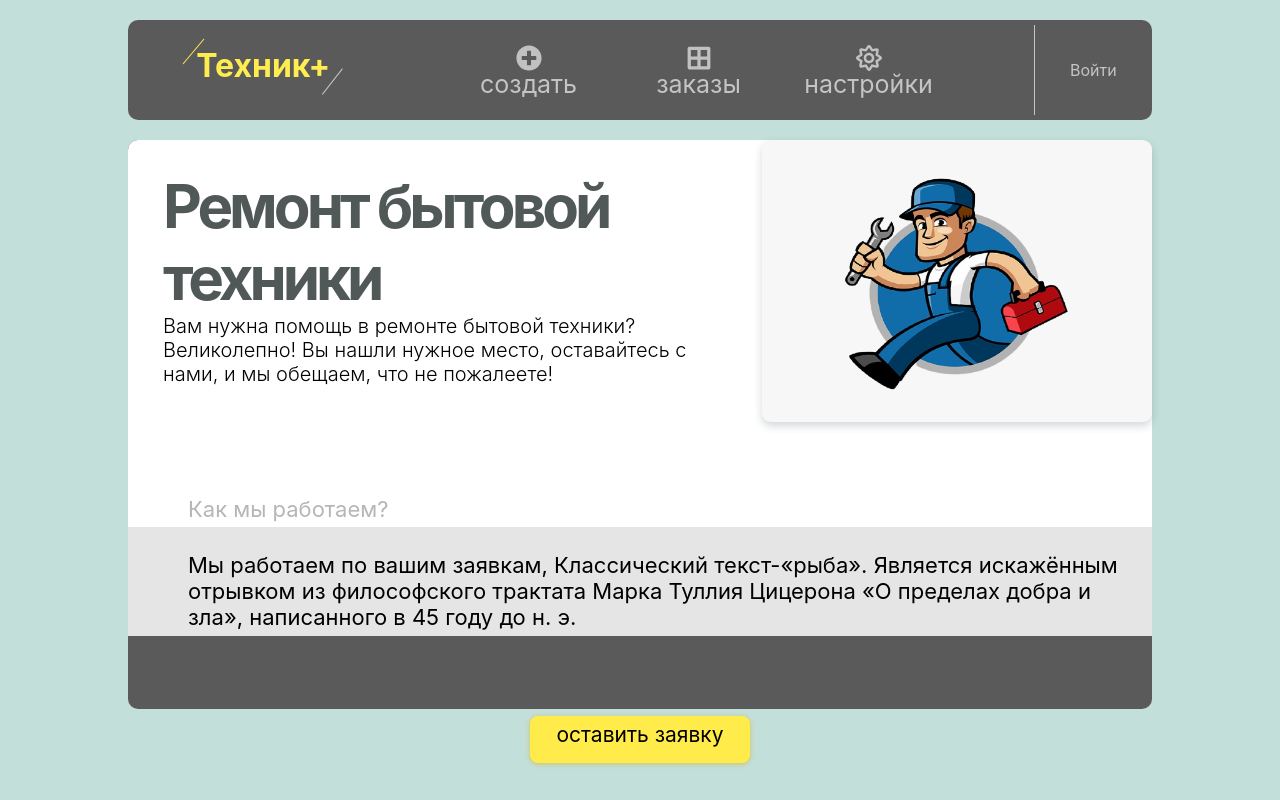
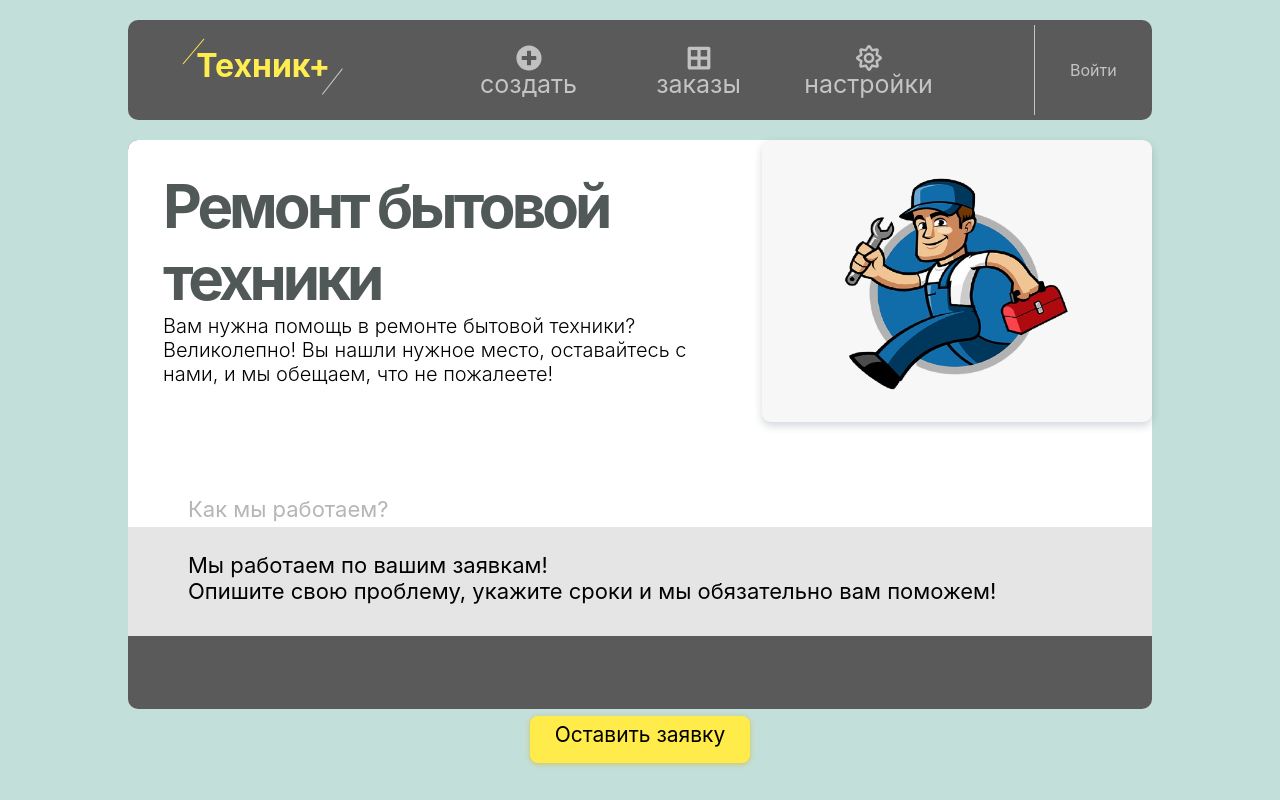
Before and after one commit to Salavat1111/tt-tehnick, a React (Create React App) app: page / in a window 1280 px wide. Built offline with nearby package versions, Linux system fonts and the light colour scheme; no server answers.

Commit message:
Welcome page

```diff
--- a/src/cards/step/HomeRepair.jsx
+++ b/src/cards/step/HomeRepair.jsx
@@ -1,12 +1,12 @@
 import React from "react";
 import './step.css';
 import '../../macro.css';
-import { Button } from '../../cards'
-import { MainContext } from '../../App';
+import {Button} from '../../cards'
+import {MainContext} from '../../App';
 import Pages from '../../img/1.png';
 
-function HomeRepair({ props }) {
-    const { onNextStep } = React.useContext(MainContext);
+function HomeRepair({props}) {
+    const {onNextStep} = React.useContext(MainContext);
 
     return (
 
@@ -24,22 +24,20 @@ function HomeRepair({ props }) {
                             <h4>Как мы работаем?</h4>
                         </div>
                         <div className="block__page">
-            <img src={Pages} />
+                            <img src={Pages}/>
                         </div>
                     </div>
                     <div className="message__block">
                         <p>
-                Мы работаем по вашим заявкам, Классический текст-«рыба».
-                Является искажённым отрывком из философского трактата Марка Туллия Цицерона
-                «О пределах добра и зла», написанного в 45 году до н. э.
+                            Мы работаем по вашим заявкам! <br/>
+                            Опишите свою проблему, укажите сроки и мы обязательно вам поможем!
                          </p>
                     </div>
 
                     <Button
                         onClick={onNextStep}
                         homerepair
-            >оставить заявку</Button>
-
+                    >Оставить заявку</Button>
                 </div>
             </div>
         </div>
```
Lines whose indentation alone changed are shown as unchanged.
